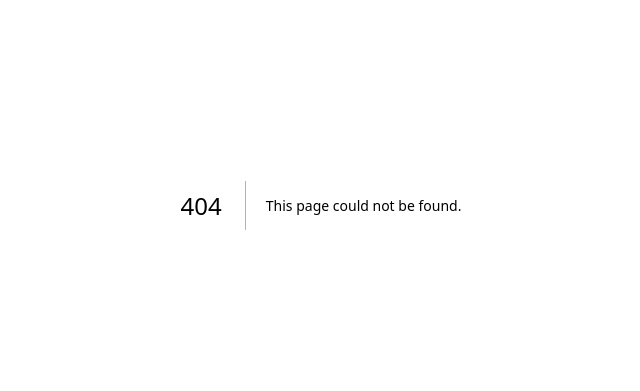
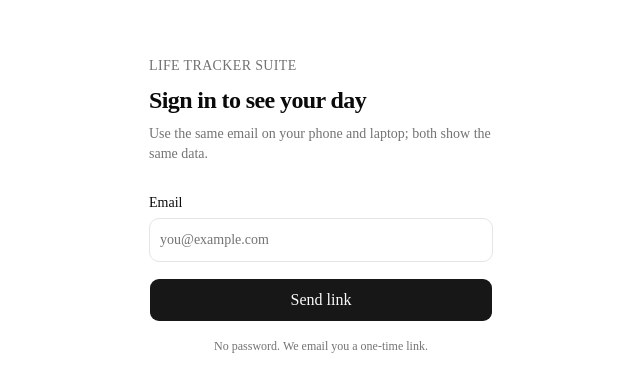
Before and after one commit to lucascaudle5/lts, a Next.js app: page /sign-in in a window 1280 px wide. Before the commit this address had no page. Shown: the part 195-586 px from the top of the page, without its empty margins (319-959 px from the left). Built offline with nearby package versions, Linux system fonts and the light colour scheme; no server answers.

Commit message:
Add sign-in page, magic-link confirm route, and sign-out

```diff
--- /dev/null
+++ b/src/app/(auth)/actions.ts
@@ -0,0 +1,41 @@
+"use server";
+
+import { redirect } from "next/navigation";
+
+import { SignInRequest, type SignInState } from "@/contracts/auth";
+import { sendMagicLink, signOutCurrentUser } from "@/server/auth";
+
+const SEND_FAILURES = {
+  not_configured: "Sign-in isn't set up on this server yet.",
+  rate_limited: "Too many links were requested. Wait a few minutes, then try again.",
+  failed: "We couldn't send the link. Check your connection and try again.",
+} as const;
+
+function field(formData: FormData, name: string): string | undefined {
+  const value = formData.get(name);
+  return typeof value === "string" && value !== "" ? value : undefined;
+}
+
+export async function requestMagicLink(
+  _previous: SignInState,
+  formData: FormData,
+): Promise<SignInState> {
+  const email = field(formData, "email") ?? "";
+  const parsed = SignInRequest.safeParse({
+    email,
+    timezone: field(formData, "timezone"),
+    next: field(formData, "next"),
+  });
+  if (!parsed.success) {
+    return { status: "invalid", email, message: "Enter a valid email address." };
+  }
+  const result = await sendMagicLink(parsed.data);
+  return result.ok
+    ? { status: "sent", email: parsed.data.email }
+    : { status: "error", email, message: SEND_FAILURES[result.reason] };
+}
+
+export async function signOut(): Promise<void> {
+  await signOutCurrentUser();
+  redirect("/sign-in?notice=signed_out");
+}
--- /dev/null
+++ b/src/app/(auth)/auth/confirm/route.ts
@@ -0,0 +1,11 @@
+import { NextResponse, type NextRequest } from "next/server";
+
+import { SIGN_IN_PATH } from "@/server/access";
+import { completeSignIn } from "@/server/auth";
+
+/** Landing point of the magic link (set as `emailRedirectTo`). */
+export async function GET(request: NextRequest) {
+  const result = await completeSignIn(request.nextUrl.searchParams);
+  const target = result.ok ? result.next : `${SIGN_IN_PATH}?notice=${result.notice}`;
+  return NextResponse.redirect(new URL(target, request.url));
+}
--- /dev/null
+++ b/src/app/(auth)/sign-in/page.tsx
@@ -0,0 +1,43 @@
+import type { Metadata } from "next";
+import { Suspense } from "react";
+
+import { SignInNotice } from "@/contracts/auth";
+import { SignInForm } from "@/components/auth/SignInForm";
+import { Skeleton } from "@/components/ui/skeleton";
+import { requestMagicLink } from "@/app/(auth)/actions";
+import { getSupabaseConfig } from "@/server/supabase";
+
+export const metadata: Metadata = { title: "Sign in · LTS" };
+
+export default function SignInPage({ searchParams }: PageProps<"/sign-in">) {
+  return (
+    <main className="mx-auto flex w-full max-w-sm flex-1 flex-col justify-center gap-8 px-5 py-12">
+      <header className="space-y-2">
+        <p className="text-sm font-medium tracking-wide text-muted-foreground uppercase">
+          Life Tracker Suite
+        </p>
+        <h1 className="text-2xl font-semibold tracking-tight">Sign in to see your day</h1>
+        <p className="text-sm text-muted-foreground">
+          Use the same email on your phone and laptop; both show the same data.
+        </p>
+      </header>
+      <Suspense fallback={<Skeleton className="h-36 w-full" />}>
+        <SignInContent searchParams={searchParams} />
+      </Suspense>
+    </main>
+  );
+}
+
+async function SignInContent({ searchParams }: Pick<PageProps<"/sign-in">, "searchParams">) {
+  const params = await searchParams;
+  const notice = SignInNotice.safeParse(params.notice);
+  const configured = getSupabaseConfig() !== null;
+  return (
+    <SignInForm
+      action={requestMagicLink}
+      next={typeof params.next === "string" ? params.next : undefined}
+      notice={configured ? (notice.success ? notice.data : undefined) : "not_configured"}
+      configured={configured}
+    />
+  );
+}
--- /dev/null
+++ b/src/components/auth/SignInForm.tsx
@@ -0,0 +1,143 @@
+"use client";
+
+import { MailCheck } from "lucide-react";
+import { useActionState, useEffect, useRef, useState } from "react";
+
+import type { SignInNotice, SignInState } from "@/contracts/auth";
+import { Alert, AlertDescription, AlertTitle } from "@/components/ui/alert";
+import { Button } from "@/components/ui/button";
+import { Input } from "@/components/ui/input";
+import { Label } from "@/components/ui/label";
+
+const NOTICES: Record<SignInNotice, { title: string; body: string; tone: "default" | "error" }> = {
+  link_expired: {
+    title: "That link has expired",
+    body: "Sign-in links work once and expire after an hour. Send yourself a new one.",
+    tone: "error",
+  },
+  link_invalid: {
+    title: "That link didn't work",
+    body: "Open the link in the same browser where you asked for it, or send a new one below.",
+    tone: "error",
+  },
+  not_configured: {
+    title: "Sign-in isn't set up yet",
+    body: "This server has no Supabase Auth settings. See the README to configure them.",
+    tone: "error",
+  },
+  signed_out: { title: "You're signed out", body: "See you soon.", tone: "default" },
+};
+
+export interface SignInFormProps {
+  action: (state: SignInState, formData: FormData) => Promise<SignInState>;
+  next?: string;
+  notice?: SignInNotice;
+  configured: boolean;
+}
+
+export function SignInForm({ action, next, notice, configured }: SignInFormProps) {
+  const [state, formAction, pending] = useActionState(action, { status: "idle" });
+  const [editing, setEditing] = useState(false);
+  const timezoneRef = useRef<HTMLInputElement>(null);
+
+  useEffect(() => {
+    if (timezoneRef.current) {
+      timezoneRef.current.value = Intl.DateTimeFormat().resolvedOptions().timeZone;
+    }
+  }, []);
+
+  const sent = state.status === "sent" && !editing;
+  const email = state.status === "idle" ? "" : state.email;
+  const banner = notice && state.status === "idle" ? NOTICES[notice] : null;
+
+  return (
+    <form
+      action={(formData) => {
+        setEditing(false);
+        formAction(formData);
+      }}
+      className="space-y-5"
+      noValidate
+    >
+      <input ref={timezoneRef} type="hidden" name="timezone" defaultValue="" />
+      {next ? <input type="hidden" name="next" value={next} /> : null}
+
+      {banner ? (
+        <Alert variant={banner.tone === "error" ? "destructive" : "default"}>
+          <AlertTitle>{banner.title}</AlertTitle>
+          <AlertDescription>{banner.body}</AlertDescription>
+        </Alert>
+      ) : null}
+
+      {sent ? (
+        <div className="space-y-4" role="status" aria-live="polite">
+          <div className="flex gap-3 rounded-lg border bg-muted/40 p-4">
+            <MailCheck className="mt-0.5 size-5 shrink-0 text-primary" aria-hidden />
+            <div className="space-y-1 text-sm">
+              <p className="font-medium">Check your email</p>
+              <p className="text-muted-foreground">
+                We sent a sign-in link to{" "}
+                <span className="font-medium text-foreground">{email}</span>. Open it on this
+                device, in this browser.
+              </p>
+            </div>
+          </div>
+          <input type="hidden" name="email" value={email} />
+          <div className="flex flex-col gap-2 sm:flex-row">
+            <Button type="submit" variant="outline" disabled={pending} className="h-10 sm:flex-1">
+              {pending ? "Sending…" : "Send another link"}
+            </Button>
+            <Button
+              type="button"
+              variant="ghost"
+              className="h-10 sm:flex-1"
+              onClick={() => setEditing(true)}
+            >
+              Use a different email
+            </Button>
+          </div>
+        </div>
+      ) : (
+        <div className="space-y-4">
+          <div className="space-y-2">
+            <Label htmlFor="email">Email</Label>
+            <Input
+              id="email"
+              name="email"
+              type="email"
+              inputMode="email"
+              autoComplete="email"
+              autoCapitalize="none"
+              spellCheck={false}
+              required
+              placeholder="you@example.com"
+              defaultValue={email}
+              disabled={!configured}
+              aria-invalid={state.status === "invalid" || undefined}
+              aria-describedby={state.status === "invalid" ? "email-error" : undefined}
+              className="h-11 text-base"
+            />
+            {state.status === "invalid" ? (
+              <p id="email-error" className="text-sm text-destructive">
+                {state.message}
+              </p>
+            ) : null}
+          </div>
+
+          {state.status === "error" ? (
+            <Alert variant="destructive" aria-live="polite">
+              <AlertDescription>{state.message}</AlertDescription>
+            </Alert>
+          ) : null}
+
+          <Button type="submit" className="h-11 w-full text-base" disabled={pending || !configured}>
+            {pending ? "Sending link…" : "Send link"}
+          </Button>
+          <p className="text-center text-xs text-muted-foreground">
+            No password. We email you a one-time link.
+          </p>
+        </div>
+      )}
+    </form>
+  );
+}
```
